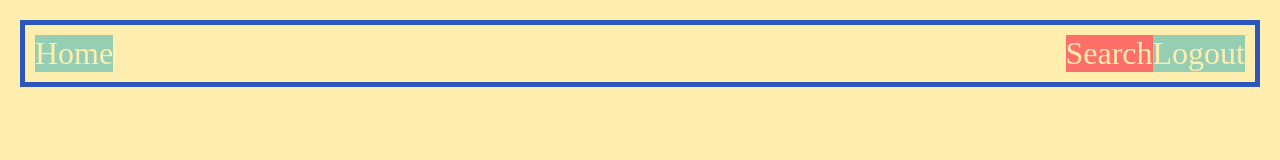
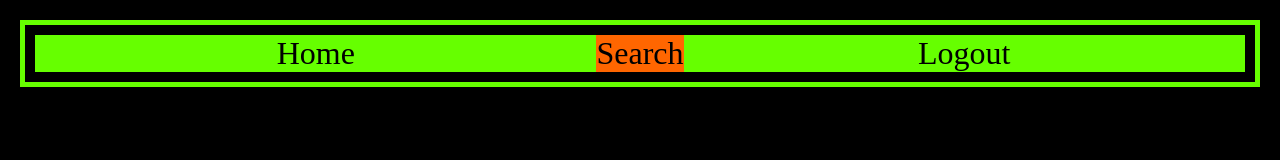
Before and after one commit to lemuelsolomon/css-works, a website built with Vite: page flex-box-and-grid/flexbox-guide/index.html in a window 1280 px wide. Built offline with nearby package versions, Linux system fonts and the light colour scheme.

Commit message:
slign items on main-axis with flex

```diff
--- a/flex-box-and-grid/flexbox-guide/basic.css
+++ b/flex-box-and-grid/flexbox-guide/basic.css
@@ -2,22 +2,18 @@
     padding: 10px;
     text-align: center;
     font-size: 2em;
-    color: #ffeead;
+    color: #000000;
 }
 
 html, body {
-    background-color: #ffeead;
+    background-color: #000000;
     margin: 10px;
 }
 
-.container > div:nth-child(1) {
-    background-color: #96ceb4;
+.container > div:nth-child(1), .container > div:nth-child(3) {
+    background-color: #66ff00;
 }
 
-.container > div:nth-child(2) {
-    background-color: #ff6f69;
+.container > div:nth-child(2)  {
+    background-color: #ff6600;
 }
-
-.container > div:nth-child(3) {
-    background-color: #96ceb4;
-}
--- a/flex-box-and-grid/flexbox-guide/index.css
+++ b/flex-box-and-grid/flexbox-guide/index.css
@@ -1,11 +1,16 @@
 .container {
-    border: 5px solid #2d56bd;
+    border: 5px solid #66ff00;
     display: flex;
-    justify-content: flex-end;
 }
 /* ways to justify content in flexbox: flex-star flex-end center space-around
 space-between space-even */
 
-.home {
-    margin-right: auto;
+/* this allows the search class item to do all the flexing
+.search {
+    flex: 2;
+} */
+
+/* make the home and logout items flex but keep the earch item size fixed */
+.home, .logout {
+flex: 2;
 }
```
